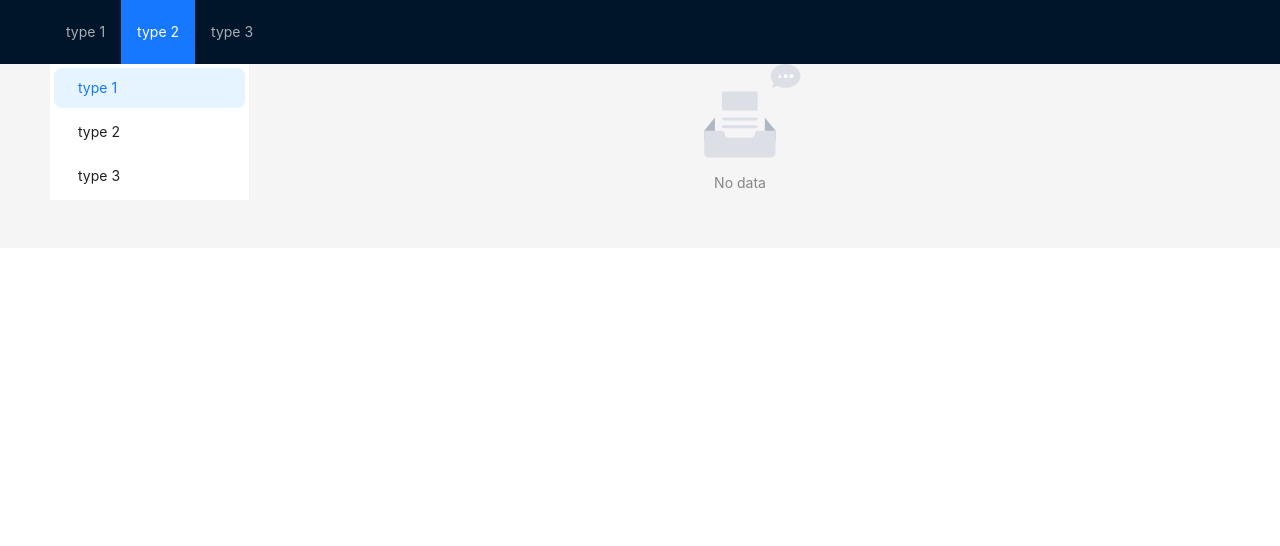
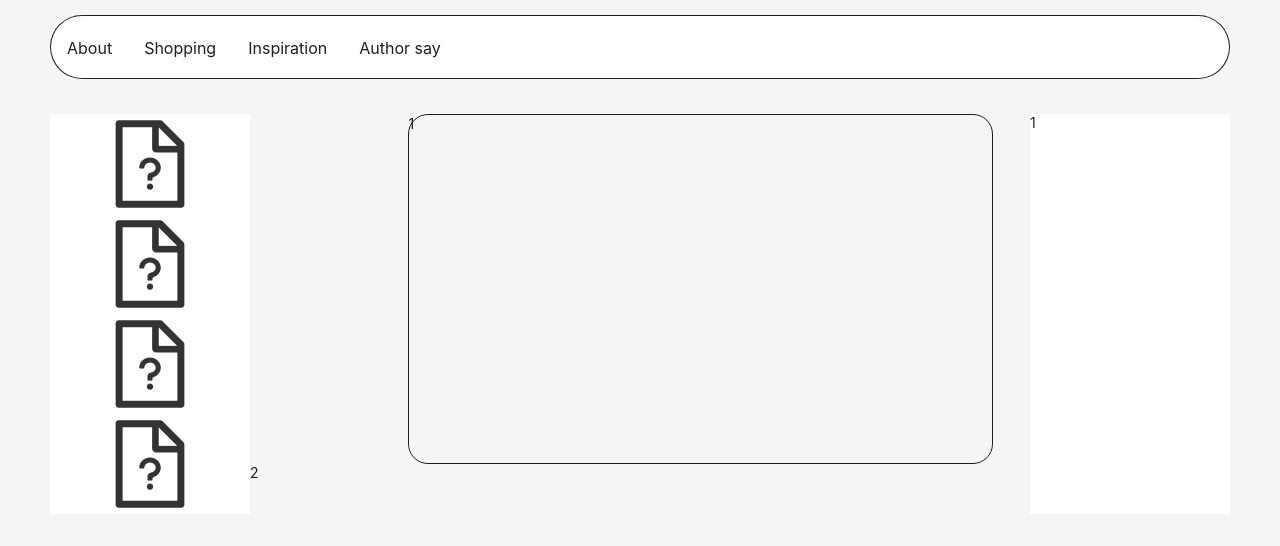
Before and after one commit to SsetGlow/art-machine, a React (Create React App) app: page / in a window 1280 px wide. Shown: the top 546 px of the page. Built offline with nearby package versions, Linux system fonts and the light colour scheme.

Commit message:
fix(Style): test style

```diff
--- a/src/App.tsx
+++ /dev/null
@@ -1,69 +0,0 @@
-import React, {useEffect, useState} from 'react';
-import type {MenuProps} from 'antd';
-import {Breadcrumb, Layout, Menu, theme, Button, Empty} from 'antd';
-
-const {Header, Content, Footer, Sider} = Layout;
-
-const items1: MenuProps['items'] = ['1', '2', '3'].map((key) => ({
-    key,
-    label: `type ${key}`,
-}));
-
-const items2: MenuProps['items'] = ['1', '2', '3'].map((key) => ({
-    key,
-    label: `type ${key}`,
-}));
-
-const App: React.FC<{}> = React.memo(() => {
-    const {
-        token: {colorBgContainer},
-    } = theme.useToken();
-
-    // eslint-disable-next-line react/jsx-no-undef
-    const [pic1, setPic1] = useState(<Empty/>);
-
-    const headerClick = ({item, key, keyPath, domEvent}: { item: any, key: any, keyPath: any, domEvent: any }) => {
-        setPic1(key)
-    }
-    const sideClick = (item: any) => {
-        setPic1(item.key)
-    }
-
-    useEffect(() => {
-        console.log(1111)
-    }, [pic1])
-
-    return (
-        <Layout>
-            <Content style={{backgroundColor: 'red'}}>
-                <Layout>
-                    <Header className="header">
-                        <div className="logo"/>
-                        <Menu theme="dark" mode="horizontal" defaultSelectedKeys={['2']} items={items1}
-                              onClick={headerClick}/>
-                    </Header>
-                    <Content style={{padding: '0 50px'}}>
-                        <Layout>
-                            <Sider style={{background: colorBgContainer}} width={200}>
-                                <Menu
-                                    mode="inline"
-                                    defaultSelectedKeys={['1']}
-                                    defaultOpenKeys={['sub1']}
-                                    style={{height: '100%'}}
-                                    items={items2}
-                                    onClick={sideClick}
-                                />
-                            </Sider>
-                            <Content>
-                                {pic1}
-                            </Content>
-                        </Layout>
-                    </Content>
-                </Layout>
-            </Content>
-            <Footer style={{textAlign: 'center'}}></Footer>
-        </Layout>
-    );
-});
-
-export default App;
--- /dev/null
+++ b/src/Home.tsx
@@ -0,0 +1,122 @@
+import React, {useEffect, useState} from 'react';
+import type {MenuProps} from 'antd';
+import "./global.css"
+import {Layout, Menu, theme, Empty, Row, Image, Col} from 'antd';
+import i from "./static/img.png"
+
+const {Header, Content, Footer, Sider} = Layout;
+
+const items1: MenuProps['items'] = ['About', 'Shopping', 'Inspiration', 'Author say'].map((key) => ({
+    key,
+    label: `${key}`,
+}));
+
+const items2: MenuProps['items'] = ['1', '2', '3'].map((key) => ({
+    key,
+    label: `${key}`,
+}));
+
+const Home: React.FC<{}> = React.memo(() => {
+    const {
+        token: {colorBgContainer},
+    } = theme.useToken();
+
+    const [image, setImage] = useState(i);
+
+    return (
+        <Layout>
+            <Header className="header">
+                <Menu theme="light" mode="horizontal" defaultSelectedKeys={['2']}
+                      items={items1}
+                />
+            </Header>
+            <Content style={{padding: '0 50px'}}>
+                <Layout>
+                    <Sider width={200}>
+                        <Row>
+                            <Row>
+                                <Col push={6}>
+                                    <Image
+                                        preview={false}
+                                        width={100}
+                                        height={100}
+                                        src={image}
+                                        onClick={() => {
+                                            console.log(11)
+                                            setImage(i)
+                                        }}
+                                    />
+                                </Col>
+                            </Row>
+                            <Row>
+                                <Col push={6}>
+                                    <Image
+                                        preview={false}
+                                        width={100}
+                                        height={100}
+                                        src={image}
+                                        onClick={() => {
+                                            console.log(22)
+                                            setImage(i)
+                                        }}
+                                    />
+                                </Col>
+                            </Row>
+                            <Row>
+                                <Col push={6}>
+                                    <Image
+                                        preview={false}
+                                        width={100}
+                                        height={100}
+                                        src={image}
+                                        onClick={() => {
+                                            console.log(33)
+                                            setImage(i)
+                                        }}
+                                    />
+                                </Col>
+                            </Row>
+                            <Row>
+                                <Col push={6}>
+                                    <Image
+                                        preview={false}
+                                        width={100}
+                                        height={100}
+                                        src={image}
+                                        onClick={() => {
+                                            console.log(44)
+                                            setImage(i)
+                                        }}
+                                    />
+                                </Col>
+                            </Row>
+                        </Row>
+                    </Sider>
+                    <Content>
+                        <Row>
+                            <Col className="content" span={18} push={3}>
+                                <Row>
+                                    <Col span={6}>
+                                        1
+                                    </Col>
+                                    <Col span={18} pull={1}>
+
+                                    </Col>
+                                </Row>
+                            </Col>
+                        </Row>
+                        <Row>
+                            2
+                        </Row>
+                    </Content>
+                    <Sider>
+                        1
+                    </Sider>
+                </Layout>
+            </Content>
+            <Footer style={{textAlign: 'center'}}/>
+        </Layout>
+    );
+});
+
+export default Home;
--- /dev/null
+++ b/src/global.css
@@ -0,0 +1,63 @@
+.ant-layout-header {
+    padding-inline: 50px;
+    color: rgba(0, 0, 0, 0.88);
+    background: none !important;
+    margin-bottom: 50px;
+    display: flex;
+}
+
+.ant-menu-horizontal {
+    height: 100%;
+    width: 100%;
+    border: 1px solid;
+    border-radius: 55px;
+    margin-top: 15px;
+    margin-bottom: 15px;
+    color: rgba(0, 0, 0, 0.88);
+    font-size: 16px;
+    display: flex;
+    flex: auto;
+    min-width: 0;
+}
+
+.ant-layout-sider-children {
+    height: 100%;
+    margin-top: -0.1px;
+    padding-top: 0.1px;
+    background: white;
+}
+
+.ant-row {
+    display: flex;
+    flex-flow: row wrap;
+    min-width: 0;
+    width: 100%;
+}
+
+.ant-image .ant-image-mask {
+    position: relative;
+    inset: 0;
+    display: flex;
+    align-items: center;
+    justify-content: center;
+    cursor: pointer;
+    opacity: 0;
+}
+
+.content {
+    border: 1px solid;
+    height: 350px;
+    width: 400px;
+    margin-left: 60px;
+    border-radius: 20px;
+}
+
+.pic {
+
+}
+
+.info {
+    border: 1px solid;
+    border-radius: 20px;
+    margin-top: 30px;
+}
--- a/src/index.css
+++ b/src/index.css
@@ -11,18 +11,3 @@ code {
     font-family: source-code-pro, Menlo, Monaco, Consolas, 'Courier New',
     monospace;
 }
-
-:where(.css-dev-only-do-not-override-zjzpde).ant-layout {
-    display: flex;
-    flex: auto;
-    flex-direction: column;
-    min-height: 0;
-    background: rebeccapurple;
-}
-
-:where(.css-dev-only-do-not-override-zjzpde).ant-layout-footer {
-    padding: 24px 50px;
-    color: rgba(0, 0, 0, 0.88);
-    font-size: 14px;
-    /* background: #f5f5f5; */
-}
--- a/src/index.tsx
+++ b/src/index.tsx
@@ -1,15 +1,15 @@
 import React from 'react';
 import ReactDOM from 'react-dom/client';
 import './index.css';
-import App from './App';
 import reportWebVitals from './reportWebVitals';
+import Home from "./Home";
 
 const root = ReactDOM.createRoot(
     document.getElementById('root') as HTMLElement
 );
 root.render(
     <React.StrictMode>
-        <App/>
+        <Home/>
     </React.StrictMode>
 );
 
```
Also changed, not shown: public/index.html (+6 -6 lines), src/App.css (deleted, +0 -38 lines), src/static/img.png (added), 1 other file (tests, documents, lock files or other folders).
